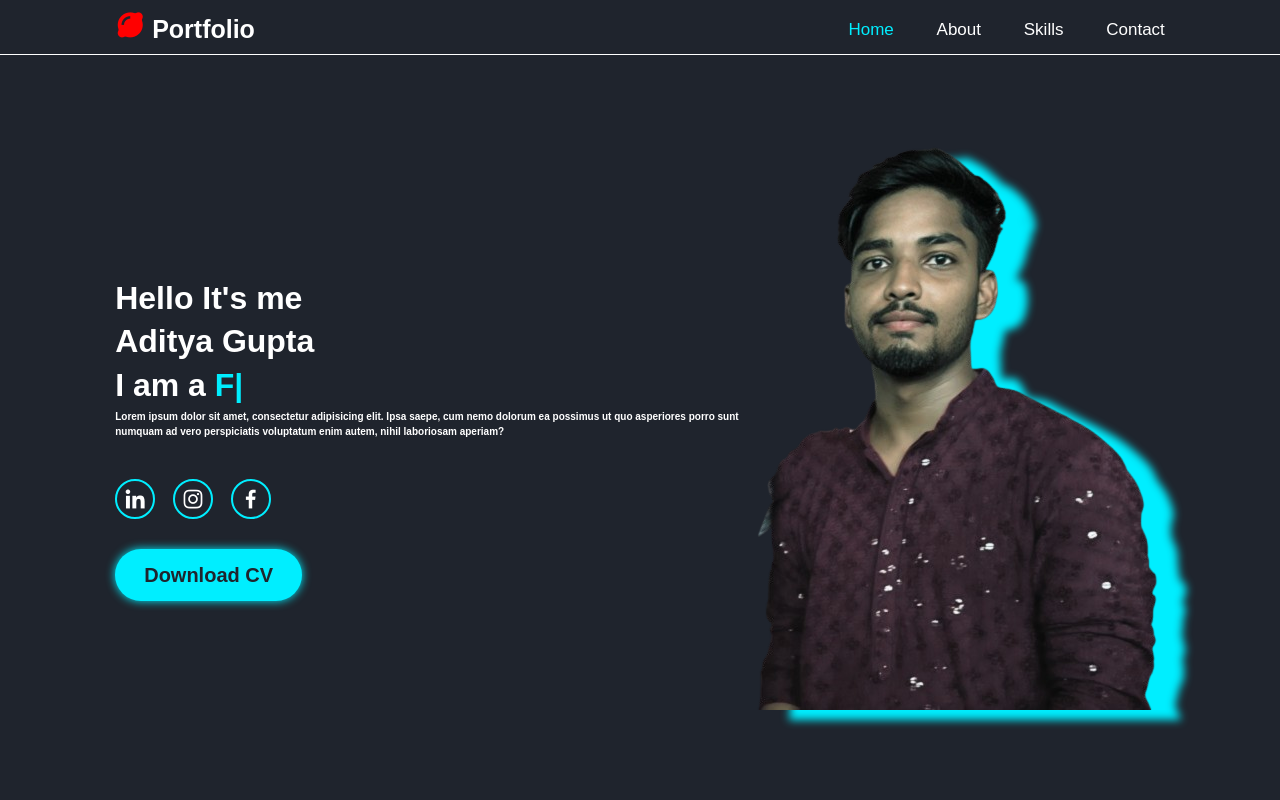
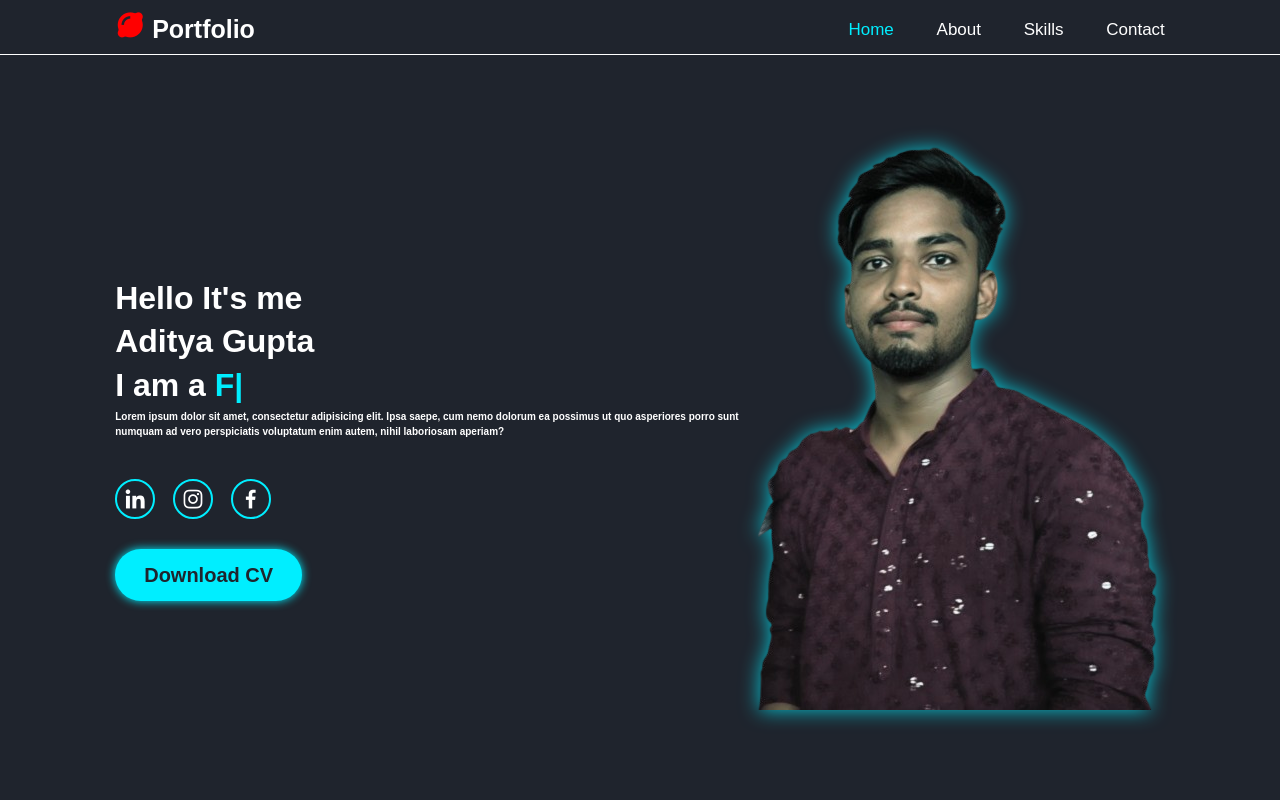
Before and after one commit to Aditya19Gupta/myPortfolio, a plain HTML site: page index.html in a window 1280 px wide. Shown: the top 800 px of the page. Drawn offline with nearby package versions, Linux system fonts and the light colour scheme; a web font is replaced by a local one.

Commit message:
Update index.html

```diff
--- a/index.html
+++ b/index.html
@@ -55,7 +55,7 @@
 
     <div class="home-image">
 
-        <img src="mypics.png" alt="" style="filter: drop-shadow(30px 10px 4px #0ef);">
+        <img src="mypics.png" alt="" style="filter: drop-shadow(0px 0px 10px rgba(0, 238, 255, 0.8));">
     </div>
 
 </section>
```
